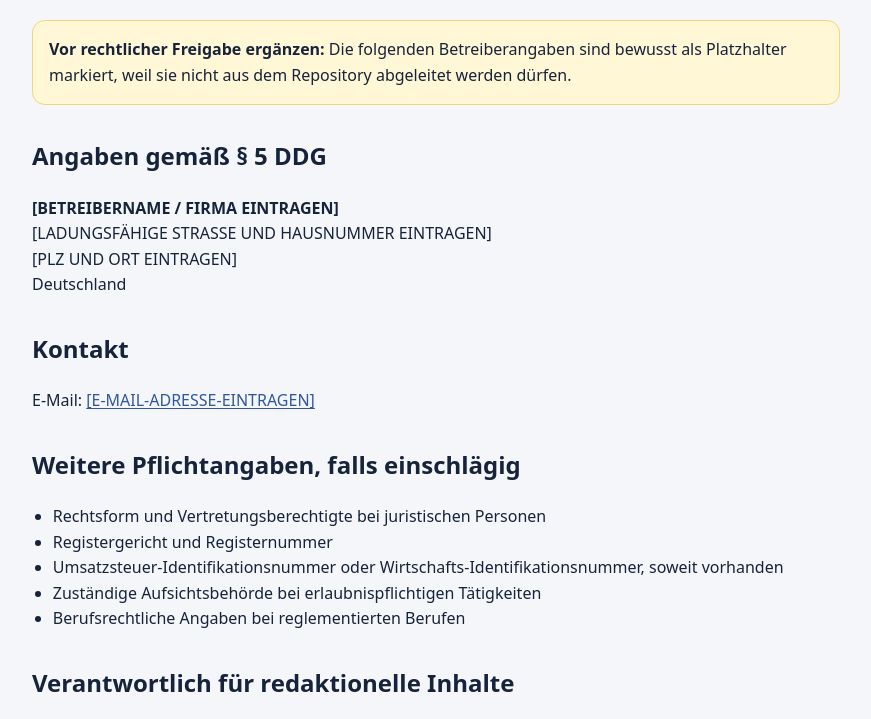
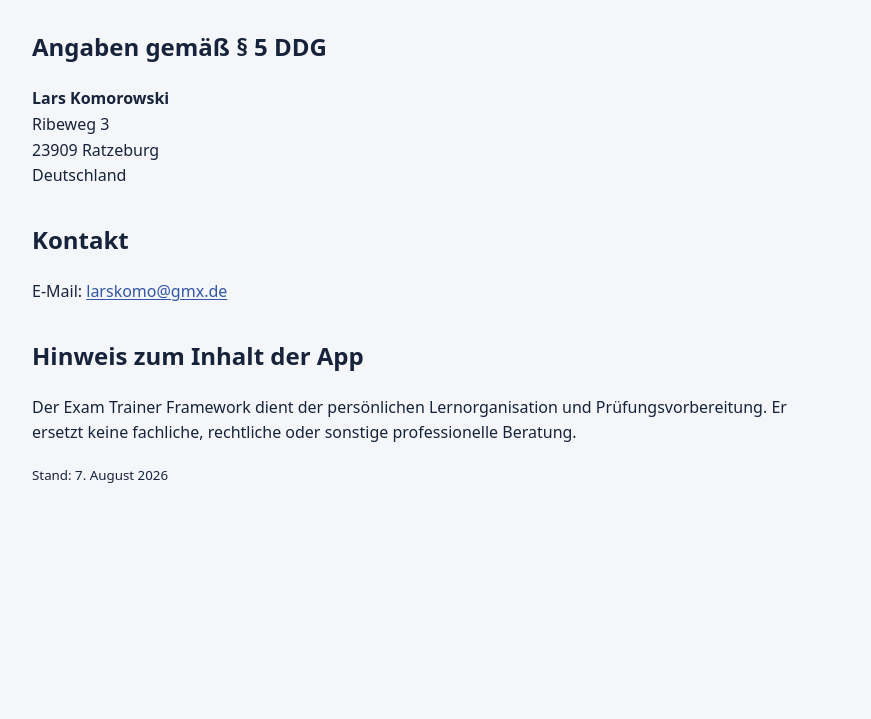
Before and after one commit to GithubLarsKomo/exam-trainer-framework, a website: page public/impressum.html in a window 1280 px wide. Shown: the part 179-898 px from the top of the page, without its empty margins (204-1075 px from the left). After the commit the page ends 800 px from the top, so only its background shows below. Drawn offline with Linux system fonts and the light colour scheme.

Commit message:
legal: add verified operator details

```diff
--- a/public/impressum.html
+++ b/public/impressum.html
@@ -15,32 +15,16 @@
         <h1>Impressum</h1>
       </header>
 
-      <div class="operator-note" role="note">
-        <strong>Vor rechtlicher Freigabe ergänzen:</strong> Die folgenden Betreiberangaben sind bewusst als Platzhalter markiert, weil sie nicht aus dem Repository abgeleitet werden dürfen.
-      </div>
-
       <h2>Angaben gemäß § 5 DDG</h2>
       <address>
-        <strong>[BETREIBERNAME / FIRMA EINTRAGEN]</strong><br />
-        [LADUNGSFÄHIGE STRASSE UND HAUSNUMMER EINTRAGEN]<br />
-        [PLZ UND ORT EINTRAGEN]<br />
+        <strong>Lars Komorowski</strong><br />
+        Ribeweg 3<br />
+        23909 Ratzeburg<br />
         Deutschland
       </address>
 
       <h2>Kontakt</h2>
-      <p>E-Mail: <a href="mailto:[E-MAIL-ADRESSE-EINTRAGEN]">[E-MAIL-ADRESSE-EINTRAGEN]</a></p>
-
-      <h2>Weitere Pflichtangaben, falls einschlägig</h2>
-      <ul>
-        <li>Rechtsform und Vertretungsberechtigte bei juristischen Personen</li>
-        <li>Registergericht und Registernummer</li>
-        <li>Umsatzsteuer-Identifikationsnummer oder Wirtschafts-Identifikationsnummer, soweit vorhanden</li>
-        <li>Zuständige Aufsichtsbehörde bei erlaubnispflichtigen Tätigkeiten</li>
-        <li>Berufsrechtliche Angaben bei reglementierten Berufen</li>
-      </ul>
-
-      <h2>Verantwortlich für redaktionelle Inhalte</h2>
-      <p>[NUR FALLS EINSCHLÄGIG: VERANTWORTLICHE PERSON UND ANSCHRIFT NACH MEDIENRECHT EINTRAGEN]</p>
+      <p>E-Mail: <a href="mailto:larskomo@gmx.de">larskomo@gmx.de</a></p>
 
       <h2>Hinweis zum Inhalt der App</h2>
       <p>Der Exam Trainer Framework dient der persönlichen Lernorganisation und Prüfungsvorbereitung. Er ersetzt keine fachliche, rechtliche oder sonstige professionelle Beratung.</p>
```
